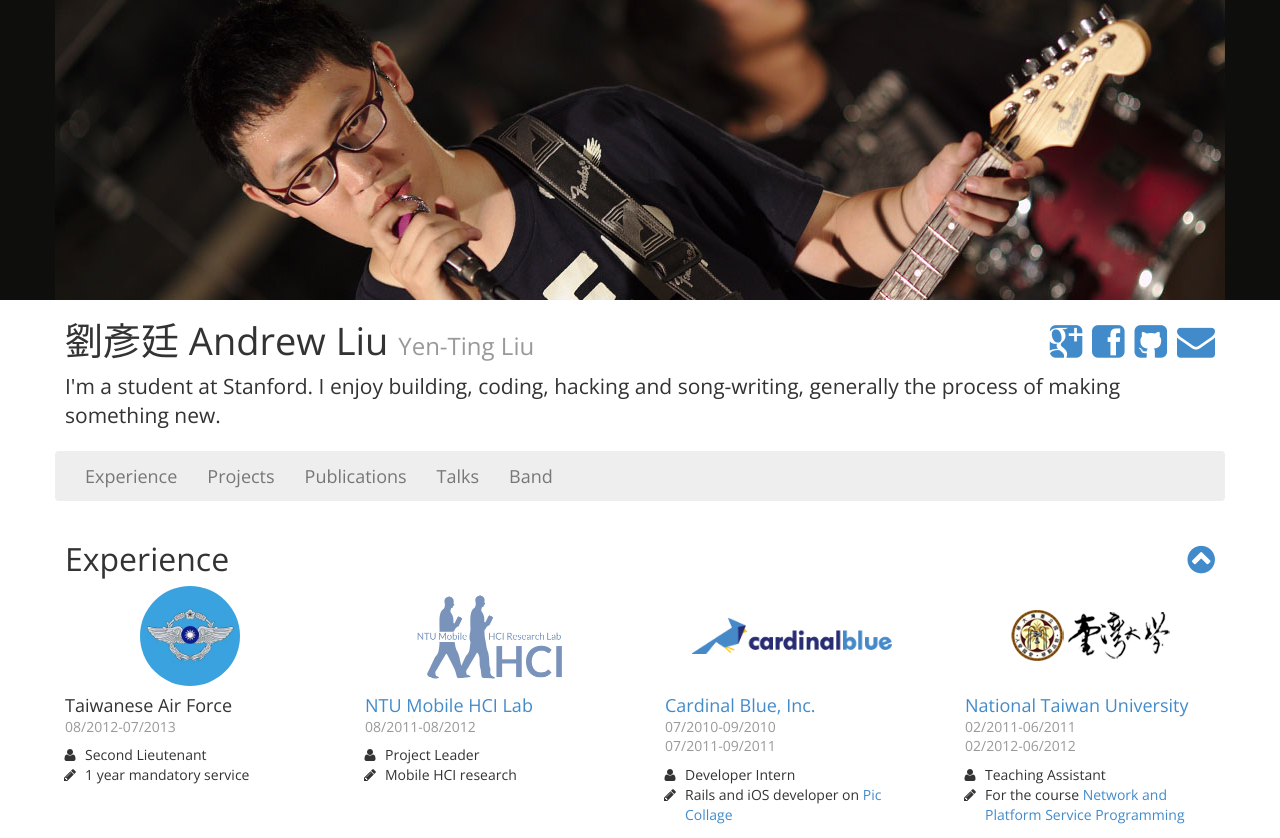
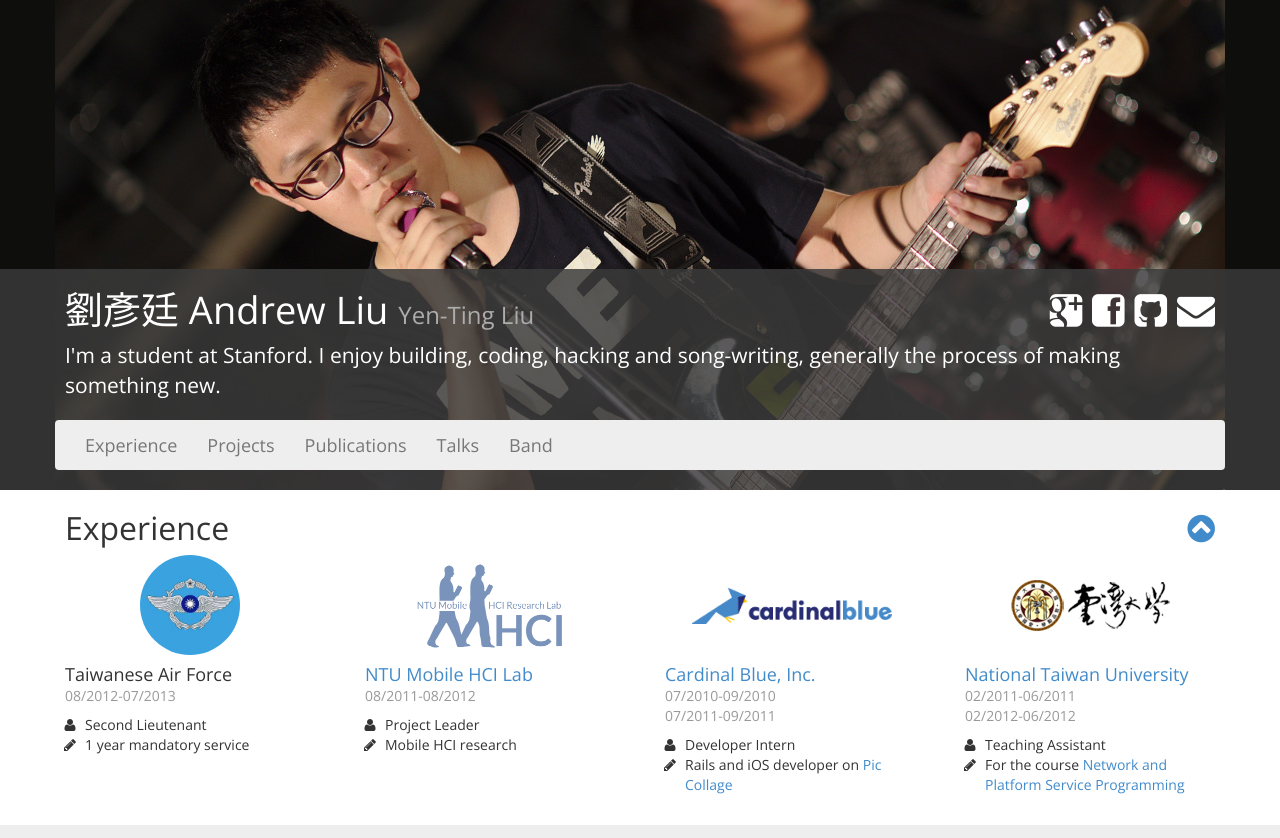
Before and after one commit to andrewytliu/andrewytliu.github.io, a plain HTML site: page index.html in a window 1280 px wide. Shown: the top 838 px of the page. Drawn offline with nearby package versions, Linux system fonts and the light colour scheme.

Commit message:
A new design

```diff
--- a/css/style.css
+++ b/css/style.css
@@ -9,6 +9,19 @@ h1, h2, h3, h4, h5, h6 {
 
 h1, h2, h3, h4, h5, h6, p {
 	padding-left: 10px;
+}
+
+h1 a {
+	color: #fff;
+}
+
+h1 a:hover {
+	color: rgb(128, 199, 255);
+	text-decoration: none;
+}
+
+h1 small {
+	color: #ACACAC;
 }
 
 .pull-right {
@@ -71,13 +84,14 @@ h1, h2, h3, h4, h5, h6, p {
 	height: 100%;
 }
 
-#info {
-	background: #fff;
-	z-index: 1000;
+#pic {
+	position: relative;
 }
 
-#info + div {
-	display: none;
+#info {
+	color: #fff;
+	background-color: rgba(58, 58, 58, 0.83);
+	z-index: 1000;
 }
 
 .affix {
@@ -89,7 +103,15 @@ h1, h2, h3, h4, h5, h6, p {
 
 @media (min-width: 768px) {
 	.affix {
-		position: fixed;
+		position: fixed !important;
+		bottom: auto !important;
+	}
+
+	#info {
+		position: absolute;
+		bottom: 0;
+		left: 0;
+		right: 0;
 	}
 
 	#info.affix + div {
--- a/index.html
+++ b/index.html
@@ -27,14 +27,14 @@
 </head>
 
 <body>
-    <div class="jumbotron bump" id="pic">
+    <div class="bump" id="pic">
         <div class="container">
-            <img src="img/info.jpg" class="img-responsive" height="300">
-        </div>
+            <img src="img/infobar.jpg" class="img-responsive" height="300">
         </div>
         <div id="info"><div class="container">
+            <div class="bg"></div>
             <div class="clearfix">
-            <h1 class="pull-left">劉彥廷 Andrew Liu <small>Yen-Ting Liu</small></h1>
+                <h1 class="pull-left"><a href="#">劉彥廷 Andrew Liu <small>Yen-Ting Liu</small></a></h1>
                 <h1 class="pull-right">
                     <a href="https://plus.google.com/110278146490811706466/posts"><i class="icon-google-plus-sign"></i></a>
                     <a href="https://www.facebook.com/andrewliu33"><i class="icon-facebook-sign"></i></a>
@@ -55,7 +55,7 @@
                 </ul>
             </div>
         </div></div>
-    <div id="pad"></div>
+    </div>
     <div class="container">
         <div class="clearfix" id="experience">
             <h2 class="pull-left">Experience</h2>
--- a/js/nav.js
+++ b/js/nav.js
@@ -5,7 +5,7 @@ $(window).load(function() {
 		// affix
 		$('#info').affix({
 			offset: {
-				top: $('#pic').height()
+				top: $('#pic').height() - $('#info').height()
 			}
 		});
 		// scrollspy
```
Also changed, not shown: img/info.jpg (deleted), img/infobar.jpg (added). Lines whose indentation alone changed are shown as unchanged.
